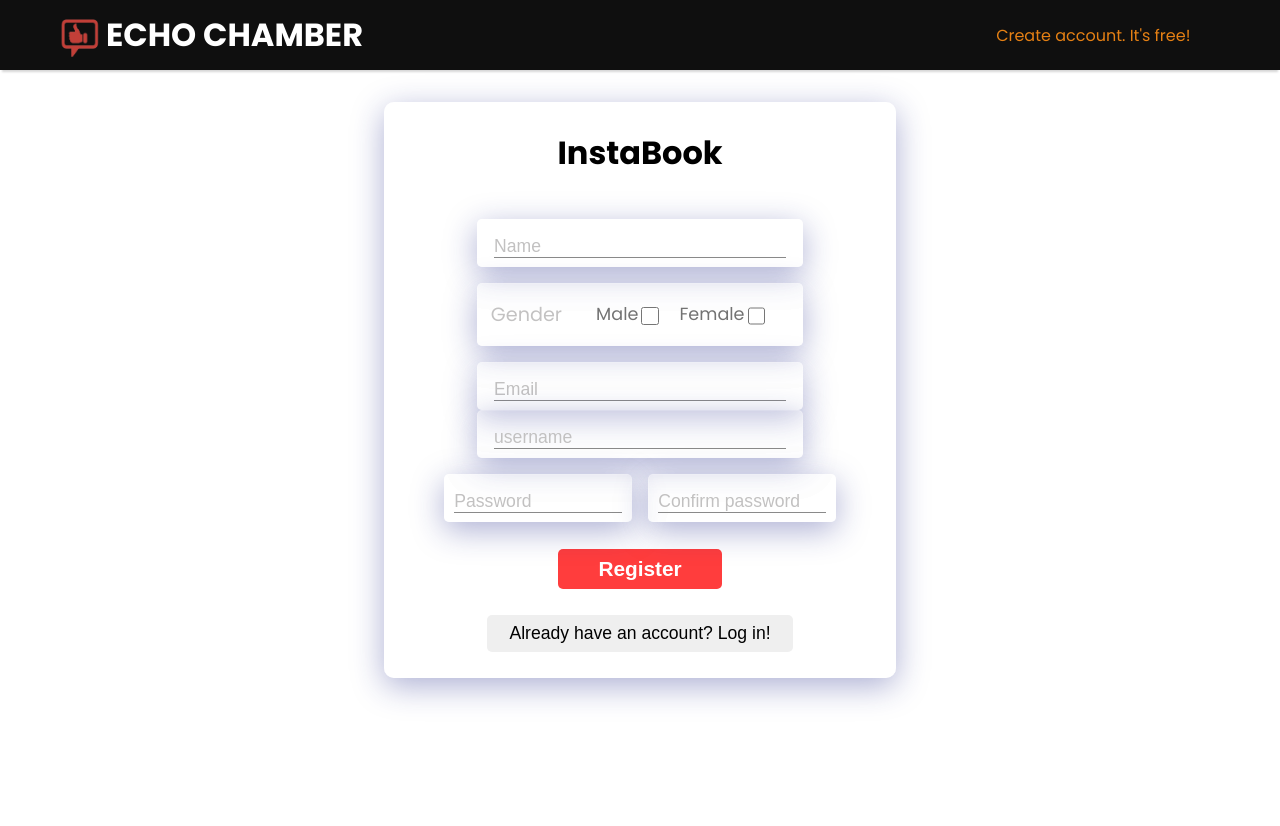
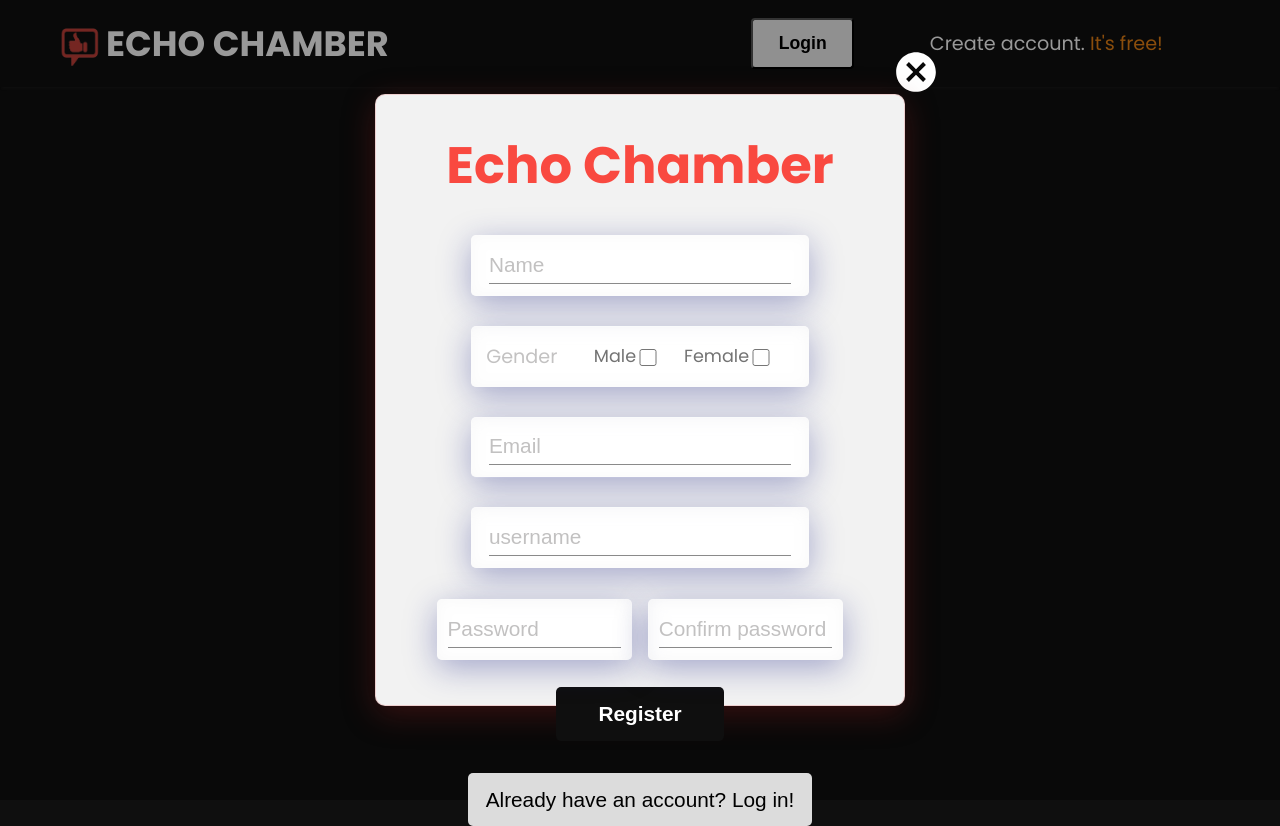
Before and after one commit to sarthakagarwal882/EchoChamber, a React (Vite) app in the folder frontend/: page /signup in a window 1280 px wide. Before the commit the page ends 800 px from the top, so only its background shows below. Built offline with nearby package versions, Linux system fonts and the light colour scheme.

Commit message:
navbar, signup, login designs improved

```diff
--- a/frontend/src/components/Navbar.jsx
+++ b/frontend/src/components/Navbar.jsx
@@ -68,9 +68,14 @@ const Navbar = () => {
                                 </div>
                             </div>
                             :
-                            <Link to={'/signup'}>
-                                <p className="create-account-p">Create account. <span>It's free!</span></p>
-                            </Link>
+                            <div className="nav-unsigned">
+                                <Link className="nav-login-link" to={'/login'}>
+                                    <button>Login</button>
+                                </Link>
+                                <Link className="nav-create-account-link" to={'/signup'}>
+                                    <p className="nav-create-account-p">Create account. <span>It's free!</span></p>
+                                </Link>
+                            </div>
                     }
 
                 </div>
--- a/frontend/src/components/NavbarStyles.css
+++ b/frontend/src/components/NavbarStyles.css
@@ -3,7 +3,7 @@
     flex-direction: row;
     justify-content: space-between;
     align-items: center;
-    padding: 0.7rem 4rem;
+    padding: 0.9rem 4rem;
     box-shadow: 0 4px 2px -2px rgba(50, 50, 50, 0.2);
     background-color: #0f0f0f;
 }
@@ -19,7 +19,7 @@
     align-items: center;
     color: #ffffff;
     font-weight: 700;
-    font-size: 2rem;
+    font-size: 2.2rem;
 }
 
 
@@ -34,13 +34,6 @@
 .clicked svg {
     transform: rotate(180deg);
 }
-
-.create-account-p {
-    color: #e58014;
-}
-
-
-
 
 
 
@@ -93,7 +86,7 @@
 }
 
 .nav-dropdown {
-    /* margin: 1rem 0 0 0 !important; */
+    position: relative;
     padding: 0 !important;
     display: flex;
     flex-direction: column;
@@ -104,12 +97,11 @@
     position: absolute;
     padding: 5px 0 5px 0 !important;
     margin: 0 !important;
-    right: 1.7rem;
-    top: 4.1rem;
-    width: 10rem;
-    height: 9rem;
+    right: 0;
+    top: 4.3rem;
+    width: 9.5rem;
     border-radius: 5px;
-    background-color: rgb(61, 61, 61);
+    background-color: #282828;
 }
 
 .nav-drop-menu hr {
@@ -125,8 +117,55 @@
     align-items: center;
     height: 3rem;
     transition: 0.2s;
+    color: #ffffff;
 }
 
 .nav-drop-menu div:hover {
     background-color: rgb(153, 153, 153);
 }
+
+.nav-create-account-link{
+    padding: 0.7rem 1.5rem;
+    margin: 0.1rem;
+    transition: 0.05s ease-in-out;
+    border: 2px solid transparent;
+    border-radius: 4px;
+}
+.nav-create-account-link:hover{
+    border: 2px solid #e58014;
+}
+
+.nav-create-account-p {
+    color: #ffffff;
+    font-size: 1.2rem;
+}
+
+.nav-create-account-p span {
+    transition: 0.1s ease-in-out;
+    color: #e58014;
+}
+
+.nav-create-account-p:hover span {
+    transform: scale(1.05);
+}
+
+.nav-unsigned {
+    display: flex;
+    flex-direction: row;
+    justify-content: center;
+    align-items: center;
+}
+.nav-login-link{
+    margin: 0 3rem 0 0;
+}
+.nav-login-link button{
+    padding:0.8rem 1.6rem;
+    border-radius: 4px;
+    font-size: 1.1rem;
+    cursor: pointer;
+    font-weight: 600;
+}
+.nav-login-link button:hover{
+    background-color: #e58014;
+    color: #ffffff;
+}
--- a/frontend/src/components/authentication/Login.jsx
+++ b/frontend/src/components/authentication/Login.jsx
@@ -7,7 +7,7 @@ import { useDispatch } from "react-redux"
 import { login } from '../../Store/slice/userSlice'
 import Cookies from "js-cookie";
 import backend_ref from "../BackendRef";
-import { Link ,Outlet, useNavigate} from "react-router-dom";
+import { Link, useNavigate } from "react-router-dom";
 
 const Login = () => {
     const dispatch = useDispatch()
@@ -58,9 +58,14 @@ const Login = () => {
 
 
     return (
-        <div className="wrapper">
+        <div className="wrapper-login">
+            <div className="login-cover">
+                <Link to={'/'}>
+                <img className="login-close" src="/assets/close.svg" alt="" />
+                </Link>
+
                 <div className="login">
-                <h1>InstaBook</h1>
+                    <h1>Echo Chamber</h1>
                     <form onSubmit={handleSubmit}>
                         <div className="login-form-div">
                             <input onChange={handleChange} name="username" type="text" value={credentials.username} placeholder="User Name" />
@@ -69,17 +74,22 @@ const Login = () => {
                             <input onChange={handleChange} name="password" type="password" value={credentials.password} placeholder="Password" />
                         </div>
                         {submitState ?
+                            <>
                                 <button className="btn-login" type="submit">Login
                                 </button>
+                                <Link className="forgot-pass-link" to={'/forgot_password'}>
+                                    <p className="forgot-pass">Forgot Password?</p>
+                                </Link>
+                            </>
                             :
                             <Spinner></Spinner>
                         }
-                    <Link to={'/signup'}>
+                        <Link className="signup-no-acc-link" to={'/signup'}>
                             <button>Dont have an account? Sign up!</button>
                         </Link>
                     </form>
                 </div>
-            <Outlet/>
+            </div>
         </div>
     );
 };
--- a/frontend/src/components/authentication/LoginStyles.css
+++ b/frontend/src/components/authentication/LoginStyles.css
@@ -1,23 +1,46 @@
-.wrapper {
-    height: 40rem;
+.wrapper-login {
+    position: absolute;
+    height: 100vh;
+    width: 100%;
+    top: 0;
+    left: 0;
     display: flex;
     flex-direction: column;
     justify-content: center;
     align-items: center;
+    background-color: rgb(0, 0, 0, 0.4);
+    z-index: 100;
+}
+
+.login-cover {
+    position: relative;
+    margin: auto;
+    text-align: center;
+    width: 45%;
+    height: 80%;
+    display: flex;
+    justify-content: center;
+    align-items: center;
+}
+
+.login-close {
+    position: absolute;
+    top: 0;
+    right: 0;
+    transform: scale(1.7);
 }
 
 .login {
-    margin: auto;
     text-align: center;
-    width: 40%;
-    height: 78%;
+    width: 92%;
+    height: 90%;
 
-    background: rgba(255, 255, 255, 0.45);
-    box-shadow: 0 8px 32px 0 rgba(31, 38, 135, 0.37);
+    background: rgba(255, 255, 255, 0.95);
+    box-shadow: 0 8px 32px 0 rgba(135, 31, 31, 0.37);
     backdrop-filter: blur(6px);
     -webkit-backdrop-filter: blur(6px);
     border-radius: 10px;
-    border: 1px solid rgba(255, 255, 255, 0.18);
+    border: 1px solid rgba(211, 48, 48, 0.18);
 
     padding: 0 0 2rem 0;
     display: flex;
@@ -27,7 +50,8 @@
 }
 
 .login h1 {
-    font-size: 2.3rem;
+    color: #f94940;
+    font-size: 3.2rem;
     display: flex;
     align-items: center;
     margin: 0 0 0 0;
@@ -46,55 +70,37 @@
     flex-direction: column;
 }
 
-.login form a {
-    width: 60%;
-    margin: auto;
-    margin: 2rem auto;
-}
+.login-form-div {
+    text-align: left;
+    display: flex;
+    justify-content: center;
+    align-items: center;
 
-.login form a button {
-    width: 100%;
-    padding: 0.5rem 0 0.5rem 0;
-    cursor: pointer;
-    font-size: 1.1rem;
-    font-weight: 400;
+    background: rgba(255, 255, 255, 0.45);
+    box-shadow: 0 8px 32px 0 rgba(31, 38, 135, 0.37);
+    backdrop-filter: blur(7.5px);
+    -webkit-backdrop-filter: blur(7.5px);
+    border-radius: 10px;
+    border: 1px solid rgba(255, 255, 255, 0.18);
+
+    margin: 25px;
     border-radius: 5px;
-    border: none;
-    transition: 0.2s ;
-    background-color: rgb(247, 247, 247);
-}
-.login form a button:hover{
-    background-color: rgb(220, 220, 220);
+    height: 3.8rem;
 }
 
 .login input {
     background-color: transparent;
     border: none;
     border-bottom: 0.7px solid #adadad;
-    width: 100%;
+    width: 93%;
     color: #484848;
-    font-size: 1.1rem;
+    font-size: 1.4rem;
+    height: 2rem;
 }
 
 .login input:focus {
     outline: none;
     background-color: transparent !important;
-}
-
-.login-form-div {
-    text-align: left;
-    padding: 1rem 0.5rem 0.5rem;
-
-    background: rgba( 255, 255, 255, 0.45 );
-    box-shadow: 0 8px 32px 0 rgba( 31, 38, 135, 0.37 );
-    backdrop-filter: blur( 7.5px );
-    -webkit-backdrop-filter: blur( 7.5px );
-    border-radius: 10px;
-    border: 1px solid rgba( 255, 255, 255, 0.18 );
-
-    margin: 25px;
-    border-radius: 5px;
-    height: 3rem;
 }
 
 .login input::placeholder {
@@ -104,18 +110,54 @@
 .btn-login {
     width: 40%;
     margin: 0.7rem auto 0;
-    padding: 8px;
+    padding: 15px;
     font-size: 1.3rem;
     font-weight: 600;
     border-radius: 5px;
     cursor: pointer;
     transition: 0.1s ease-in-out;
-    background-color: #ff3d3d;
+    background-color: #0f0f0f;
     color: #fff;
     border: none;
-
 }
 
 .btn-login:hover {
     transform: scale(1.04);
 }
+
+.forgot-pass-link {
+    text-decoration: none;
+    color: #434141;
+    display: block;
+    width: 30%;
+    margin: auto;
+}
+
+.forgot-pass {
+    margin: 0.5rem 0 0 0;
+    font-size: 1.1rem;
+    display: block;
+}
+
+.signup-no-acc-link {
+    width: 65%;
+    margin: auto;
+    margin: 2rem auto;
+}
+
+.signup-no-acc-link button {
+    width: 100%;
+    padding: 0.9rem 0 0.9rem 0;
+    cursor: pointer;
+    font-size: 1.3rem;
+    font-weight: 500;
+    border-radius: 5px;
+    border: none;
+    transition: 0.05s ease-in-out;
+    background-color: rgb(220, 220, 220);
+}
+
+.signup-no-acc-link button:hover {
+    background-color: #f94940;
+    color: #ffffff;
+}
--- a/frontend/src/components/authentication/SignUp.jsx
+++ b/frontend/src/components/authentication/SignUp.jsx
@@ -9,7 +9,7 @@ import { ToastContainer, toast } from 'react-toastify';
 import 'react-toastify/dist/ReactToastify.css';
 import backend_ref from '../BackendRef';
 import Cookies from 'js-cookie';
-import { Link, Outlet, useNavigate } from 'react-router-dom';
+import { Link, useNavigate } from 'react-router-dom';
 const SignUp = () => {
     const dispatch = useDispatch()
     const [regState, setRegState] = useState('true')
@@ -19,7 +19,6 @@ const SignUp = () => {
         name: "",
         gender: "",
         email: "",
-        ph_no: "",
         username: "",
         password: "",
     });
@@ -121,14 +120,16 @@ const SignUp = () => {
 
     return (
 
-        <div className='wrapper'>
+        <div className='wrapper-signup'>
+            <div className="signup-cover">
+                <Link to={'/'}>
+                <img className='signup-close' src="/assets/close.svg" alt="" />
+                </Link>
                 <div className='signup'>
-                <h1 >InstaBook</h1>
+                    <h1>Echo Chamber</h1>
                     <form onSubmit={handleSubmit}>
-                    <div className='inp-dual'>
                             <div className='i-signup-div'>
                                 <input onChange={handleChange} name="name" type="text" placeholder="Name" value={formData.fname} required />
-                        </div>
                             </div>
                         <div className='i-signup-div gender'>
                             <h3>Gender</h3>
@@ -165,12 +166,12 @@ const SignUp = () => {
                             <Spinner></Spinner>
                         }
                     </form>
-                <Link to={'/login'}>
+                    <Link className='login-already-link' to={'/login'}>
                         <button>Already have an account? Log in!</button>
                     </Link>
                 </div>
                 <ToastContainer />
-            <Outlet/>
+            </div>
         </div>
     );
 };
--- a/frontend/src/components/authentication/SignUpStyles.css
+++ b/frontend/src/components/authentication/SignUpStyles.css
@@ -1,24 +1,58 @@
+.wrapper-signup {
+    position: absolute;
+    top: 0;
+    left: 0;
+    width: 100%;
+    height: 100vh;
+    display: flex;
+    flex-direction: column;
+    justify-content: center;
+    align-items: center;
+    background-color: rgb(0, 0, 0, 0.4);
+    z-index: 100;
+}
+
+.signup-cover {
+    width: 45%;
+    height: 85%;
+    margin: auto;
+    display: flex;
+    justify-content: center;
+    align-items: center;
+    position: relative;
+}
+
+.signup-close {
+    position: absolute;
+    top: 0;
+    right: 0;
+    transform: scale(1.7);
+}
+
 .signup {
+    width: 92%;
+    height: 90%;
     display: flex;
     flex-direction: column;
     align-items: center;
     justify-content: space-evenly;
+    padding: 2rem 0;
 
-    background: rgba(255, 255, 255, 0.45);
-    box-shadow: 0 8px 32px 0 rgba(31, 38, 135, 0.37);
+    background: rgba(255, 255, 255, 0.95);
+    box-shadow: 0 8px 32px 0 rgba(135, 31, 31, 0.37);
     backdrop-filter: blur(6px);
     -webkit-backdrop-filter: blur(6px);
     border-radius: 10px;
-    border: 1px solid rgba(255, 255, 255, 0.18);
-
-    margin: auto;
-    width: 40%;
-    height: 90%;
+    border: 1px solid rgba(211, 48, 48, 0.18);
 }
 
 .signup h1 {
+    color: #f94940;
+    font-size: 3.2rem;
     display: flex;
     align-items: center;
+    margin: 0 0 1rem 0;
+    padding: 0;
 }
 
 .signup h1 svg {
@@ -35,36 +69,36 @@
 
 .i-signup-div {
     width: 80%;
-    text-align: left;
-    padding: 1rem 0 0.5rem;
-
-    background: rgba( 255, 255, 255, 0.45 );
-    box-shadow: 0 8px 32px 0 rgba( 31, 38, 135, 0.37 );
-    backdrop-filter: blur( 0px );
-    -webkit-backdrop-filter: blur( 0px );
-    border-radius: 10px;
-    border: 1px solid rgba( 255, 255, 255, 0.18 );
-
     display: flex;
     flex-direction: row;
     justify-content: center;
+    align-items: center;
     border-radius: 5px;
+
+    background: rgba(255, 255, 255, 0.45);
+    box-shadow: 0 8px 32px 0 rgba(31, 38, 135, 0.37);
+    backdrop-filter: blur(7.5px);
+    -webkit-backdrop-filter: blur(7.5px);
+    border-radius: 10px;
+    border: 1px solid rgba(255, 255, 255, 0.18);
+
+    margin: 15px 25px;
+    border-radius: 5px;
+    height: 3.8rem;
 }
 
 .signup form input {
+    width: 90%;
+    height: 2.3rem;
     background-color: transparent !important;
     border: none;
     border-bottom: 0.7px solid #8a8a8a;
     color: #484848;
-    font-size: 1.1rem;
+    font-size: 1.3rem;
 }
 
 .signup form input:focus {
     outline: none;
-}
-
-.i-signup-div input {
-    width: 90%;
 }
 
 .inp-dual {
@@ -74,13 +108,8 @@
     text-align: center;
 }
 
-.inp-dual input {
-    width: 90% !important;
-}
-
 .inp-dual .i-signup-div {
-    margin: 1rem 0.5rem 1rem 0.5rem !important;
-
+    margin: 1rem 0.5rem 1rem 0.5rem;
 }
 
 .signup form input::placeholder {
@@ -90,13 +119,13 @@
 .btn-register {
     width: 40%;
     margin: 0.7rem auto 0;
-    padding: 8px;
+    padding: 15px;
     font-size: 1.3rem;
     font-weight: 600;
     border-radius: 5px;
     cursor: pointer;
     transition: 0.1s ease-in-out;
-    background-color: #ff3d3d;
+    background-color: #0f0f0f;
     color: #fff;
     border: none;
 }
@@ -105,19 +134,27 @@
     transform: scale(1.04);
 }
 
-.signup a {
-    width: 60%;
+.login-already-link {
+    width: 65%;
+    margin: auto;
+    margin: 2rem auto;
 }
 
-.signup a button {
+.login-already-link button {
     width: 100%;
-    padding: 0.5rem 0 0.5rem 0;
-    margin: auto;
+    padding: 0.9rem 0 0.9rem 0;
     cursor: pointer;
-    font-size: 1.1rem;
-    font-weight: 400;
+    font-size: 1.3rem;
+    font-weight: 500;
     border-radius: 5px;
     border: none;
+    transition: 0.05s ease-in-out;
+    background-color: rgb(220, 220, 220);
+}
+
+.login-already-link button:hover {
+    background-color: #f94940;
+    color: #ffffff;
 }
 
 .cf-check-pass {
@@ -129,7 +166,6 @@
 }
 
 .gender {
-    margin: 0 0 1rem 0;
     padding: 1rem 1rem 1rem 0;
     justify-content: space-around;
 }
@@ -163,7 +199,8 @@
     accent-color: #ff3d3d;
     margin: 3px 0 0 3px;
 }
-.gender-div div label{
+
+.gender-div div label {
     color: #737373;
     font-weight: 400;
 }
--- a/frontend/src/index.css
+++ b/frontend/src/index.css
@@ -5,6 +5,7 @@
     padding: 0;
     position: relative;
     font-family: 'Poppins', sans-serif;
+    background-color: #0f0f0f;
   }
 
   * {
```
Also changed, not shown: frontend/public/assets/close-mobile.svg (added), frontend/public/assets/close.svg (added). Lines whose indentation alone changed are shown as unchanged.
